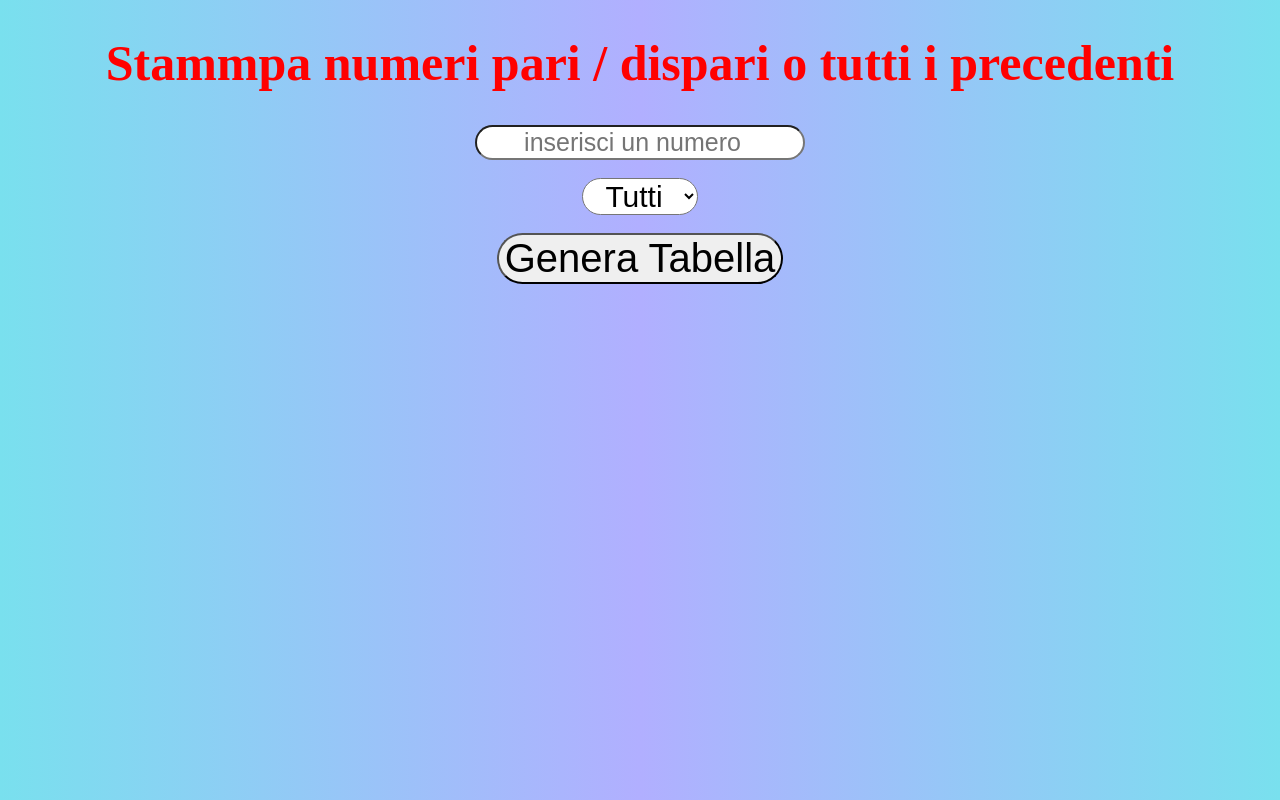
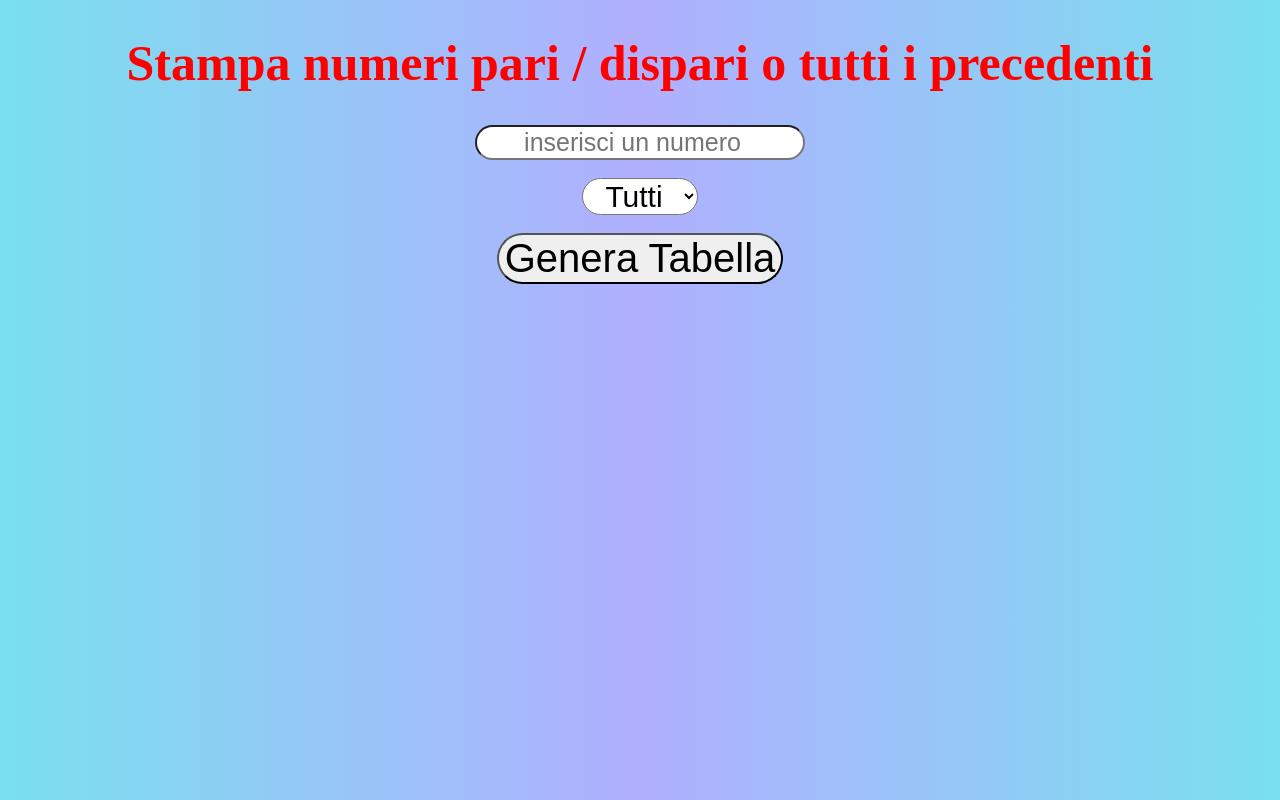
Before and after one commit to NicoMaker/StampaNumeri, a plain HTML site: page index.html in a window 1280 px wide. Drawn offline with Linux system fonts and the light colour scheme.

Commit message:
Add files via upload

```diff
--- a/index.html
+++ b/index.html
@@ -5,12 +5,12 @@
     <link rel="icon" href="https://cdn.studenti.stbm.it/images/2022/06/07/numeri-fortunati-della-maturita-2022-orig.jpeg" type="image/jpg">
     <meta charset="UTF-8">
     <meta name="viewport" content="width=device-width, initial-scale=1.0">
-    <title>Stammpa numeri pari / dispari o tutti i precedenti</title>
+    <title>Stampa numeri pari / dispari o tutti i precedenti</title>
     <link rel="stylesheet" href="stylenumber.css">
 </head>
 
 <body>
-    <h1>Stammpa numeri pari / dispari o tutti i precedenti</h1>
+    <h1>Stampa numeri pari / dispari o tutti i precedenti</h1>
 
     <input type="number" id="numero" placeholder="inserisci un numero">
     <br>
```
